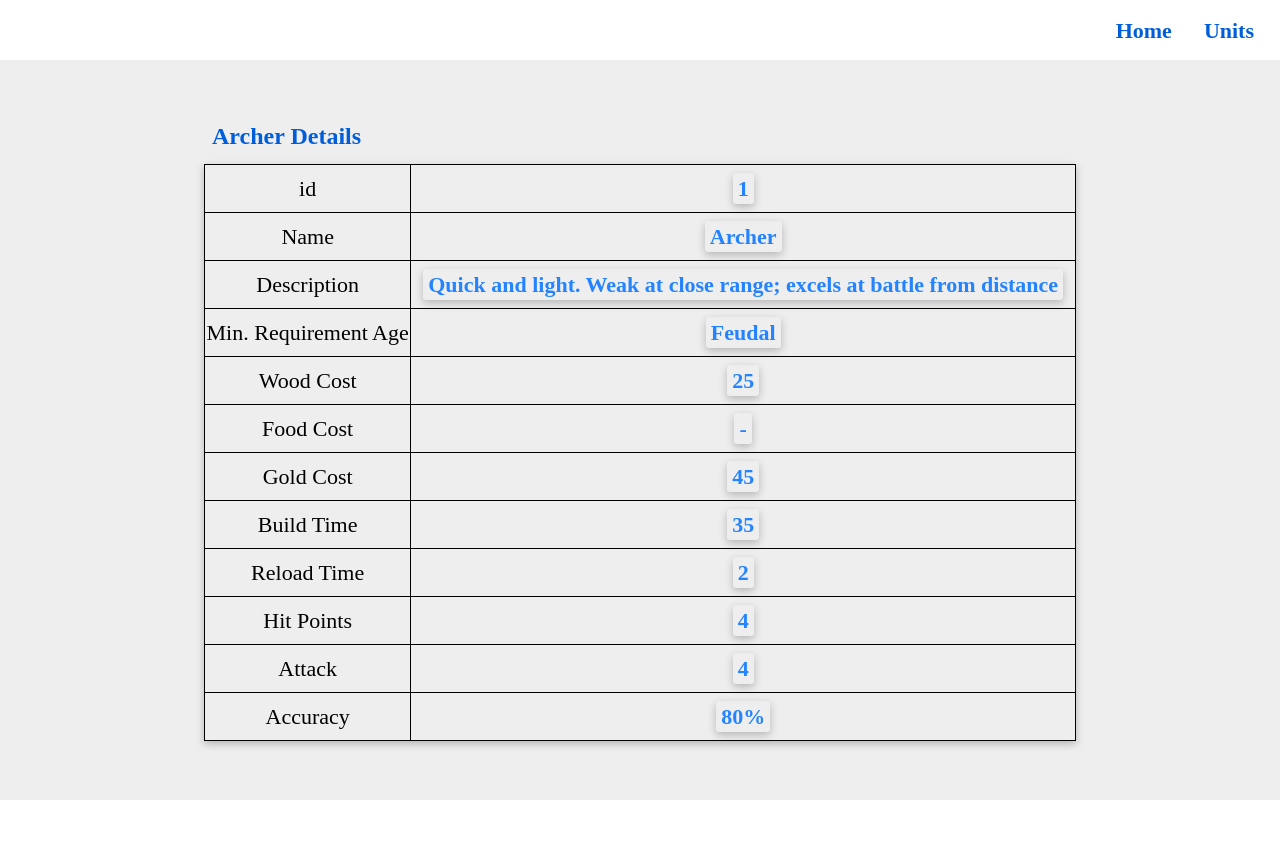
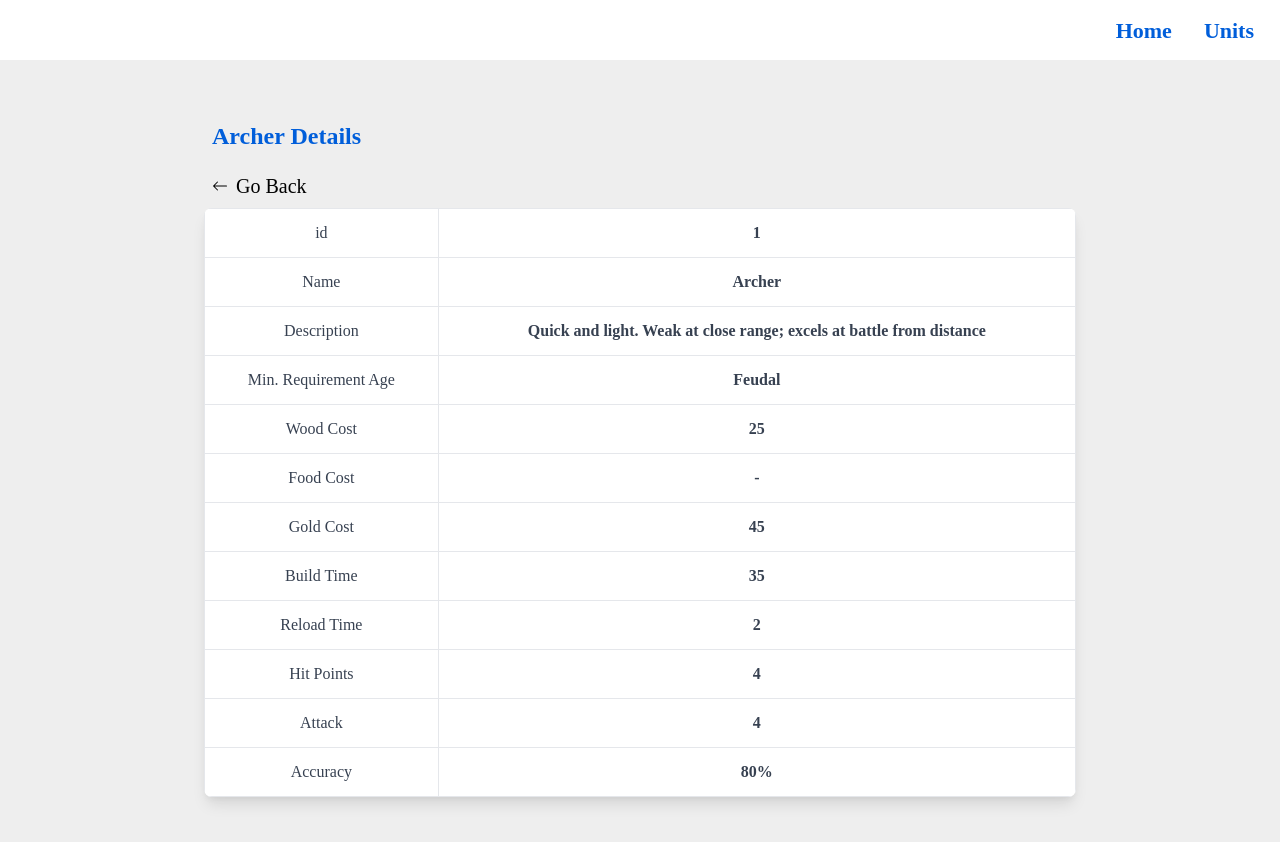
Before and after one commit to mturkoz93/age-of-empires, a Vue app: page /units/1 in a window 1280 px wide. Shown: the top 842 px of the page. Before the commit the page ends 800 px from the top, so only its background shows below. Built offline with nearby package versions, Linux system fonts and the light colour scheme; a web font is replaced by a local one.

Commit message:
Update the table styles

```diff
--- a/src/components/units/Table.vue
+++ b/src/components/units/Table.vue
@@ -1,23 +1,44 @@
 <template>
-  <div style="display: flex; justify-content: center">
+  <div>
     <div id="tablebox">
-      <div>
-        <table style="width: 100%">
+      <section class="container mx-auto font-mono">
+        <div class="w-full mb-8 overflow-hidden rounded-lg shadow-lg">
+          <div class="w-full overflow-x-auto">
+            <table class="w-full">
               <thead>
-            <tr>
-              <th v-for="header in headers" :key="header">{{ header.text }}</th>
+                <tr
+                  class="
+                    text-md
+                    font-semibold
+                    tracking-wide
+                    text-center text-gray-900
+                    bg-gray-100
+                    uppercase
+                    border-b border-gray-600
+                  "
+                >
+                  <th class="px-4 py-3" v-for="header in headers" :key="header">
+                    {{ header.text }}
+                  </th>
                 </tr>
               </thead>
-          <tbody>
-            <tr v-for="unit in units" :key="unit">
-              <td>{{ unit.id }}</td>
-              <td id="unit-name">
+              <tbody class="bg-white">
+                <tr class="text-gray-700" v-for="unit in units" :key="unit">
+                  <td class="px-4 py-3 text-ms font-semibold border">
+                    {{ unit.id }}
+                  </td>
+                  <td
+                    class="px-4 py-3 text-ms font-semibold border"
+                    id="unit-name"
+                  >
                     <router-link :to="'/units/' + unit.id">
                       <span>{{ unit.name }}</span>
                     </router-link>
                   </td>
-              <td>{{ unit.age }}</td>
-              <td>
+                  <td class="px-4 py-3 text-ms font-semibold border">
+                    {{ unit.age }}
+                  </td>
+                  <td class="px-4 py-3 text-ms font-semibold border">
                     <span v-for="(value, key, index) in unit.cost" :key="value">
                       {{ key }}: {{ value }}
                       <span v-if="index !== Object.keys(unit.cost).length - 1"
@@ -29,6 +50,8 @@
               </tbody>
             </table>
           </div>
+        </div>
+      </section>
     </div>
   </div>
 </template>
@@ -54,20 +77,15 @@ export default {
 };
 </script>
 <style lang="scss">
-table,
+/* table,
 th,
 td {
-  border: 1px solid black;
+  border: 1px solid gray;
   border-collapse: collapse;
-}
+} */
 
 #tablebox {
   width: 100%;
-  box-shadow: rgba(0, 0, 0, 0.24) 0px 3px 8px;
-  display: flex;
-  flex-direction: column;
-  justify-content: center;
-  font-size: 22px;
 
   table {
     thead > tr {
@@ -83,7 +101,6 @@ td {
   padding: 7px;
 
   span {
-    box-shadow: rgba(0, 0, 0, 0.24) 0px 3px 8px;
     padding: 3px 5px;
     border-radius: 3px;
 
--- a/src/components/units/costs/CostFilterOptions.vue
+++ b/src/components/units/costs/CostFilterOptions.vue
@@ -1,10 +1,10 @@
 <template>
   <div>
-    <div class="flex flex-col" style="width: 100%">
+    <div class="flex flex-col w-full overflow-x-auto">
       <div class="unit-section-title mt-6 text-2xl flex justify-start">
         Costs
       </div>
-      <div class="flex justify-start items-baseline flex-wrap">
+      <div class="flex justify-start items-baseline flex-wrap pl-2">
         <div class="flex flex-col items-start w-screen">
           <CostOption
             v-for="option in costOptions"
--- a/src/components/units/costs/CostOption.vue
+++ b/src/components/units/costs/CostOption.vue
@@ -1,17 +1,42 @@
 <template>
   <div style="width: 100%">
-    <div class="flex justify-start items-center">
-      <div style="flex: 1" class="flex justify-start mr-3 w-50">
+    <div class="flex flex-wrap">
+      <div class="flex justify-start items-center mr-3 w-50">
         <label id="check-box" class="inline-flex items-center my-3">
           <input
             v-model="checkCost"
             type="checkbox"
             class="form-checkbox h-5 w-5 text-orange-600"
-          /><span class="ml-2 text-gray-700 text-xl">{{ text }}</span>
+          /><span class="ml-2 text-gray-700 text-l">{{ text }}</span>
+        </label>
+      </div>
+      <!-- ... -->
+      <div class="flex justify-start items-center mr-6">
+        <input
+          class="slider"
+          type="range"
+          min="0"
+          max="200"
+          :disabled="!checkCost"
+          v-model="rangeValue"
+        />
+      </div>
+      <div class="flex justify-start items-center">
+        <div style="font-size: 18px">{{ rangeValue }} - 200</div>
+      </div>
+    </div>
+    <div v-if="false" class="flex justify-start items-center">
+      <div class="flex justify-start mr-3 w-50 grid-cols-1">
+        <label id="check-box" class="inline-flex items-center my-3">
+          <input
+            v-model="checkCost"
+            type="checkbox"
+            class="form-checkbox h-5 w-5 text-orange-600"
+          /><span class="ml-2 text-gray-700 text-l">{{ text }}</span>
         </label>
       </div>
 
-      <div style="flex: 1" class="flex justify-start mr-6">
+      <div class="flex justify-start mr-6 grid-cols-1">
         <input
           class="slider"
           type="range"
@@ -22,8 +47,8 @@
         />
       </div>
 
-      <div style="flex: 9" class="flex justify-start">
-        <span style="font-size: 22px">{{ rangeValue }} - 200</span>
+      <div class="flex justify-start grid-cols-9">
+        <div style="font-size: 18px">{{ rangeValue }} - 200</div>
       </div>
     </div>
   </div>
--- a/src/components/units/detail/Table.vue
+++ b/src/components/units/detail/Table.vue
@@ -1,84 +1,102 @@
 <template>
   <div style="display: flex; justify-content: center; flex-direction: column">
-    <div
-      class="unit-section-title mb-3 mt-6 text-2xl"
-      style="display: flex; justify-content: flex-start"
-    >
+    <div class="unit-section-title mb-3 mt-6 text-2xl flex flex-start">
       <b class="ml-2">{{ unit?.name || "Empty" }} Details</b>
     </div>
-    <div id="tablebox" v-if="unit">
-      <div>
-        <table style="width: 100%">
-          <tbody>
-            <tr>
-              <td>id</td>
-              <td>
+    <div
+      class="flex flex-start ml-2 text-2xl cursor-pointer"
+      @click="$router.back()"
+    >
+      <svg
+        xmlns="http://www.w3.org/2000/svg"
+        width="16"
+        height="16"
+        fill="currentColor"
+        class="bi bi-arrow-left my-auto mr-2"
+        viewBox="0 0 16 16"
+      >
+        <path
+          fill-rule="evenodd"
+          d="M15 8a.5.5 0 0 0-.5-.5H2.707l3.147-3.146a.5.5 0 1 0-.708-.708l-4 4a.5.5 0 0 0 0 .708l4 4a.5.5 0 0 0 .708-.708L2.707 8.5H14.5A.5.5 0 0 0 15 8z"
+        />
+      </svg>
+      <span class="text-xl my-2">Go Back</span>
+    </div>
+
+    <section class="container mx-auto font-mono">
+      <div class="w-full mb-8 overflow-hidden rounded-lg shadow-lg">
+        <div class="w-full overflow-x-auto">
+          <table class="w-full">
+            <tbody class="bg-white">
+              <tr class="text-gray-700">
+                <td class="px-4 py-3 text-ms border">id</td>
+                <td class="px-4 py-3 text-ms font-semibold border">
                   <span>{{ unit.id }}</span>
                 </td>
               </tr>
-            <tr>
-              <td>Name</td>
-              <td>
+              <tr class="text-gray-700">
+                <td class="px-4 py-3 text-ms border">Name</td>
+                <td class="px-4 py-3 text-ms font-semibold border">
                   <span>{{ unit.name }}</span>
                 </td>
               </tr>
-            <tr>
-              <td>Description</td>
-              <td>
+              <tr class="text-gray-700">
+                <td class="px-4 py-3 text-ms border">Description</td>
+                <td class="px-4 py-3 text-ms font-semibold border">
                   <span>{{ unit.description || "-" }}</span>
                 </td>
               </tr>
-            <tr>
-              <td>Min. Requirement Age</td>
-              <td>
+              <tr class="text-gray-700">
+                <td class="px-4 py-3 text-ms border">Min. Requirement Age</td>
+                <td class="px-4 py-3 text-ms font-semibold border">
                   <span>{{ unit.age }}</span>
                 </td>
               </tr>
-            <tr>
-              <td>Wood Cost</td>
-              <td>
+              <tr class="text-gray-700">
+                <td class="px-4 py-3 text-ms border">Wood Cost</td>
+                <td class="px-4 py-3 text-ms font-semibold border">
                   <span>{{ unit?.cost?.Wood || "-" }}</span>
                 </td>
               </tr>
-            <tr>
-              <td>Food Cost</td>
-              <td>
+              <tr class="text-gray-700">
+                <td class="px-4 py-3 text-ms border">Food Cost</td>
+                <td class="px-4 py-3 text-ms font-semibold border">
                   <span>{{ unit?.cost?.Food || "-" }}</span>
                 </td>
               </tr>
-            <tr>
-              <td>Gold Cost</td>
-              <td>
+              <tr class="text-gray-700">
+                <td class="px-4 py-3 text-ms border">Gold Cost</td>
+                <td class="px-4 py-3 text-ms font-semibold border">
                   <span>{{ unit?.cost?.Gold || "-" }}</span>
                 </td>
               </tr>
-            <tr>
-              <td>Build Time</td>
-              <td>
+              <tr class="text-gray-700">
+                <td class="px-4 py-3 text-ms border">Build Time</td>
+                <td class="px-4 py-3 text-ms font-semibold border">
                   <span>{{ unit.build_time || "-" }}</span>
                 </td>
               </tr>
-            <tr>
-              <td>Reload Time</td>
-              <td>
+              <tr class="text-gray-700">
+                <td class="px-4 py-3 text-ms border">Reload Time</td>
+                <td class="px-4 py-3 text-ms font-semibold border">
                   <span>{{ unit.reload_time || "-" }}</span>
                 </td>
               </tr>
-            <tr>
-              <td>Hit Points</td>
-              <td>
+              <tr class="text-gray-700">
+                <td class="px-4 py-3 text-ms border">Hit Points</td>
+                <td class="px-4 py-3 text-ms font-semibold border">
                   <span>{{ unit.hit_points || "-" }}</span>
                 </td>
               </tr>
-            <tr>
-              <td>Attack</td>
-              <td>
+              <tr class="text-gray-700">
+                <td class="px-4 py-3 text-ms border">Attack</td>
+                <td class="px-4 py-3 text-ms font-semibold border">
                   <span>{{ unit.attack || "-" }}</span>
                 </td>
               </tr>
-            <tr>
-              <td>Accuracy</td>
-              <td>
+              <tr class="text-gray-700">
+                <td class="px-4 py-3 text-ms border">Accuracy</td>
+                <td class="px-4 py-3 text-ms font-semibold border">
                   <span>{{ unit.accuracy || "-" }}</span>
                 </td>
               </tr>
@@ -86,6 +104,7 @@
           </table>
         </div>
       </div>
+    </section>
   </div>
 </template>
 <script>
@@ -105,12 +124,12 @@ export default {
 };
 </script>
 <style lang="scss" scoped>
-table,
+/* table,
 th,
 td {
   border: 1px solid black;
   border-collapse: collapse;
-}
+} */
 
 #tablebox {
   width: 100%;
--- a/src/views/Units.vue
+++ b/src/views/Units.vue
@@ -8,7 +8,6 @@
       ></AgeFilterButtons>
 
       <CostFilterOptions
-        style="display: flex; justify-content: flex-start"
         class="mb-3"
         @changeRange="filterCost"
       ></CostFilterOptions>
```
Lines whose indentation alone changed are shown as unchanged.
